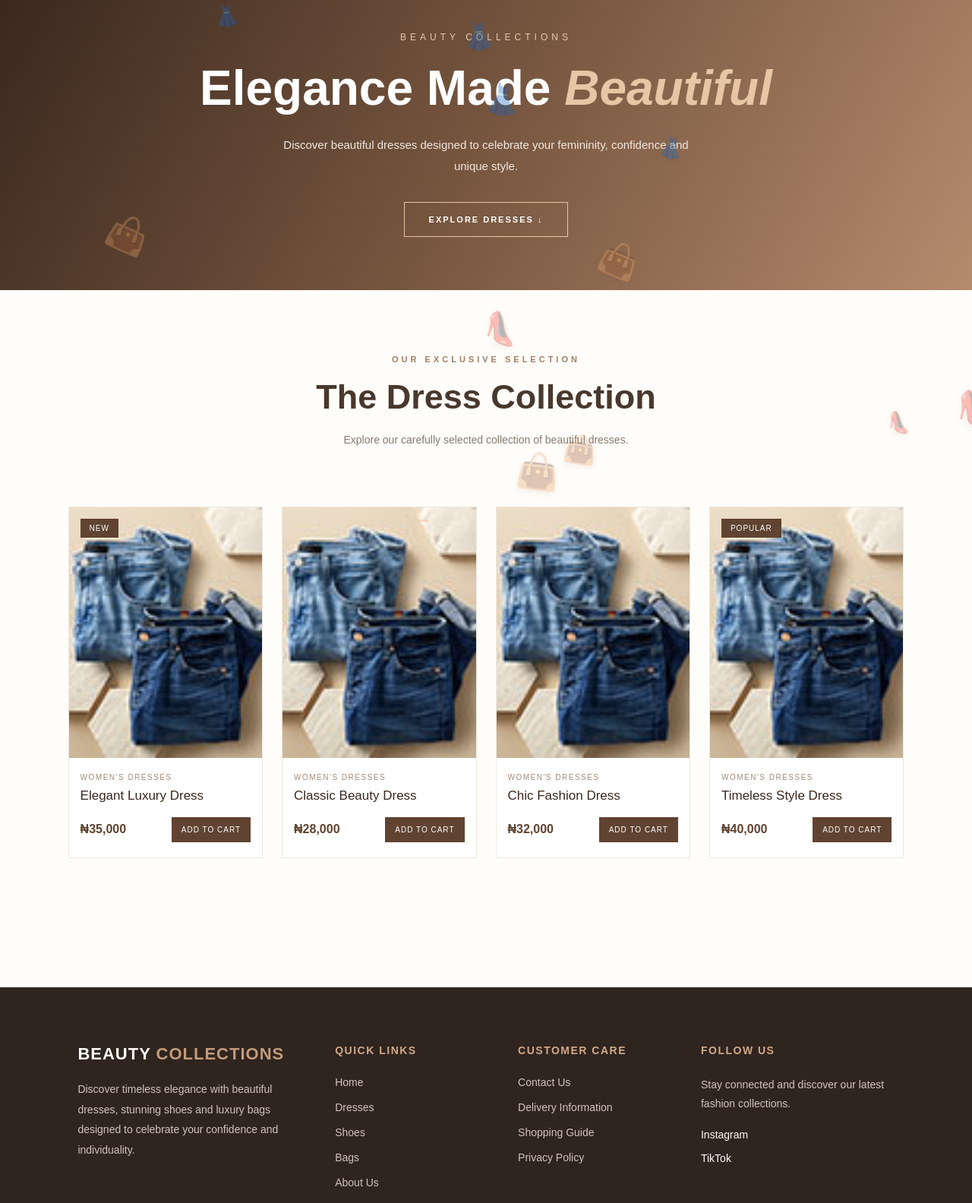
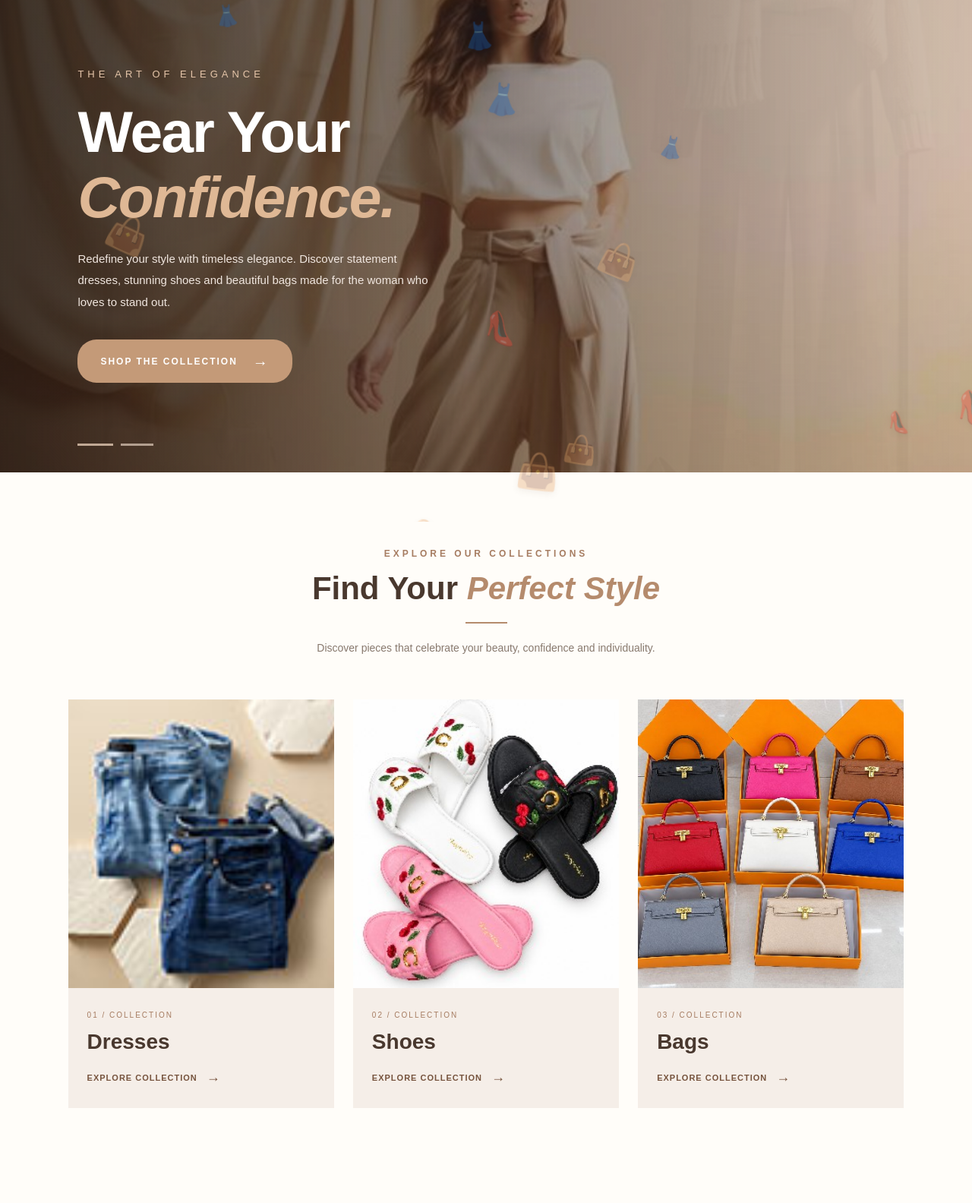
Before and after one commit to odinakakosisochukwu05-ui/beauty-collection, a plain HTML site: page dresses.html in a window 1280 px wide. Shown: the part 113-1697 px from the top of the page at 76% size. Drawn offline with Linux system fonts and the light colour scheme.

Commit message:
Update dresses.html

```diff
--- a/dresses.html
+++ b/dresses.html
@@ -4,41 +4,34 @@
 <head>
     <meta charset="UTF-8">
     <meta name="viewport" content="width=device-width, initial-scale=1.0">
-
-    <title>Dresses | Beauty Collections</title>
-
+    <title>Document</title>
     <link rel="stylesheet" href="index2.css">
+    <link rel="stylesheet" href="./fontawesome-free-7.3.1-web/fontawesome-free-7.3.1-web/css/all.min.css">
 </head>
 
 <body>
 
-    <!-- NAVBAR -->
-
+    <!-- NAVBAR START -->
     <header class="header">
 
         <nav class="navbar">
 
-            <a href="index.html" class="logo">
+            <!-- LOGO -->
+            <a href="#" class="logo">
                 BEAUTY <span>COLLECTIONS</span>
             </a>
 
+            <!-- DESKTOP NAVIGATION -->
             <ul class="nav-links">
-                <li><a href="index.html">Home</a></li>
-                <li><a href="dresses.html" class="active">Dresses</a></li>
+                <li><a href="index.html" class="active">Home</a></li>
+                <li><a href="dresses.html">Dresses</a></li>
                 <li><a href="shoes.html">Shoes</a></li>
                 <li><a href="bags.html">Bags</a></li>
-                <li><a href="index.html#about">About</a></li>
+                <li><a href="#about">About</a></li>
             </ul>
 
+            <!-- NAVBAR ICONS -->
             <div class="nav-icons">
-
-                <button class="icon-btn" aria-label="Search">
-                    <svg viewBox="0 0 24 24">
-                        <circle cx="11" cy="11" r="7"></circle>
-                        <path d="m16 16 5 5"></path>
-                    </svg>
-                </button>
-
 
                 <a href="cart.html" class="icon-btn cart-btn" aria-label="Shopping cart">
                     <svg viewBox="0 0 24 24">
@@ -51,6 +44,7 @@
 
             </div>
 
+            <!-- MOBILE MENU BUTTON -->
             <button class="menu-toggle" id="menuToggle" aria-label="Open menu">
                 <span></span>
                 <span></span>
@@ -61,16 +55,155 @@
 
     </header>
 
+    <!-- HERO SECTION START -->
+
+    <section class="hero">
+
+        <div class="hero-slideshow">
+
+            <div class="hero-slide active">
+                <img src="hero1.jpg" alt="Luxury fashion collection">
+            </div>
+
+            <div class="hero-slide">
+                <img src="hero2.jpg" alt="Elegant women's fashion">
+            </div>
+
+        </div>
+
+        <div class="hero-overlay"></div>
+
+        <div class="hero-content">
+
+            <p class="hero-subtitle">THE ART OF ELEGANCE</p>
+
+            <h1>
+                Wear Your <br>
+                <span>Confidence.</span>
+            </h1>
+
+            <p class="hero-description">
+                Redefine your style with timeless elegance.
+                Discover statement dresses, stunning shoes
+                and beautiful bags made for the woman who
+                loves to stand out.
+            </p>
+
+        <a href="#categories" class="hero-btn">
+    SHOP THE COLLECTION
+    <span>→</span>
+</a>
+
+        </div>
+
+        <div class="hero-indicators">
+            <span class="indicator active"></span>
+            <span class="indicator"></span>
+        </div>
+
+    </section>
+
+    <!-- HERO SECTION END -->
+
+    <!-- PRODUCT CATEGORIES START -->
+
+    <section class="categories" id="categories">
+
+        <div class="section-heading">
+
+            <p>EXPLORE OUR COLLECTIONS</p>
+
+            <h2>Find Your <span>Perfect Style</span></h2>
+
+            <div class="heading-line"></div>
+
+            <p class="heading-description">
+                Discover pieces that celebrate your beauty,
+                confidence and individuality.
+            </p>
+
+        </div>
+
+
+        <div class="category-container">
+
+            <!-- DRESSES -->
+
+            <div class="category-card">
+
+                <div class="category-image">
+                    <img src="./amazon2.jpg" alt="Elegant women's dresses">
+                </div>
+
+                <div class="category-info">
+                    <span>01 / COLLECTION</span>
+
+                    <h3>Dresses</h3>
+
+                    <a href="dresses.html">
+                        EXPLORE COLLECTION <span>→</span>
+                    </a>
+                </div>
+
+            </div>
+
+
+            <!-- SHOES -->
+
+            <div class="category-card">
+
+                <div class="category-image">
+                    <img src="bc-shoe1.jpg" alt="Women's fashion shoes">
+                </div>
+
+                <div class="category-info">
+                    <span>02 / COLLECTION</span>
+
+                    <h3>Shoes</h3>
+
+                    <a href="shoes.html">
+                        EXPLORE COLLECTION <span>→</span>
+                    </a>
+                </div>
+
+            </div>
+
+
+            <!-- BAGS -->
+
+            <div class="category-card">
+
+                <div class="category-image">
+                    <img src="bc-bags1.jpg" alt="Luxury women's handbags">
+                </div>
+
+                <div class="category-info">
+                    <span>03 / COLLECTION</span>
+
+                    <h3>Bags</h3>
+
+                    <a href="bags.html">
+                        EXPLORE COLLECTION <span>→</span>
+                    </a>
+                </div>
+
+            </div>
+
+        </div>
+
+    </section>
+
+    <!-- PRODUCT CATEGORIES END -->
 
     <!-- MOBILE SIDEBAR -->
-
     <div class="sidebar-overlay" id="sidebarOverlay"></div>
 
     <aside class="sidebar" id="sidebar">
 
         <div class="sidebar-header">
             <h2>BEAUTY <span>COLLECTIONS</span></h2>
-            <button id="closeSidebar">&times;</button>
+
+            <button id="closeSidebar" aria-label="Close menu">&times;</button>
         </div>
 
         <ul>
@@ -78,123 +211,53 @@
             <li><a href="dresses.html">Dresses</a></li>
             <li><a href="shoes.html">Shoes</a></li>
             <li><a href="bags.html">Bags</a></li>
-            <li><a href="index.html#about">About</a></li>
+            <li><a href="#about">About</a></li>
         </ul>
 
     </aside>
+    <!-- NAVBAR END -->
 
+    <!-- ABOUT US SECTION -->
+<section class="about-section" id="about">
 
-    <!-- DRESSES PAGE -->
+    <div class="about-image">
+        <img src="abt-us.jpg" alt="Beauty Collections fashion">
+    </div>
 
-    <main>
+    <div class="about-content">
 
-        <section class="collection-banner">
+        <span class="about-subtitle">GET TO KNOW US</span>
 
-            <p>BEAUTY COLLECTIONS</p>
-
-            <h1>Elegance Made <span>Beautiful</span></h1>
+        <h2>Elegance That Speaks <span>For You</span></h2>
 
         <p>
-                Discover beautiful dresses designed to celebrate
-                your femininity, confidence and unique style.
+            Welcome to BEAUTY COLLECTIONS, where style meets elegance.
+            We believe every woman deserves to look beautiful, feel
+            confident and express her unique personality.
         </p>
 
-            <a href="#dress-products">EXPLORE DRESSES ↓</a>
+        <p>
+            From stunning dresses to stylish shoes and beautiful bags,
+            we bring together fashion pieces that make every moment special.
+        </p>
+
+        <a href="#categories" class="about-btn">EXPLORE COLLECTIONS</a>
+
+    </div>
 
 </section>
 
+    <!-- ==============================
+     BEAUTY COLLECTIONS FOOTER
+============================== -->
 
-        <section class="collection-intro" id="dress-products">
-
-            <p>OUR EXCLUSIVE SELECTION</p>
-
-            <h2>The Dress Collection</h2>
-
-            <p>
-                Explore our carefully selected collection
-                of beautiful dresses.
-            </p>
-
-        </section>
-
-        <!-- DRESS PRODUCTS WILL GO HERE -->
-
-        <div class="product-container">
-
-    <!-- Product 1 -->
-    <div class="product-card">
-        <div class="product-image">
-            <img src="./amazon2.jpg" alt="Elegant dress">
-            <span class="product-tag">NEW</span>
-        </div>
-        <div class="product-info">
-            <p class="product-category">WOMEN'S DRESSES</p>
-            <h3>Elegant Luxury Dress</h3>
-            <div class="product-bottom">
-                <span class="product-price">₦35,000</span>
-                <button class="add-cart-btn">ADD TO CART</button>
-            </div>
-        </div>
-    </div>
-
-    <!-- Product 2 -->
-    <div class="product-card">
-        <div class="product-image">
-            <img src="./amazon2.jpg" alt="Classic women's dress">
-        </div>
-        <div class="product-info">
-            <p class="product-category">WOMEN'S DRESSES</p>
-            <h3>Classic Beauty Dress</h3>
-            <div class="product-bottom">
-                <span class="product-price">₦28,000</span>
-                <button class="add-cart-btn">ADD TO CART</button>
-            </div>
-        </div>
-    </div>
-
-    <!-- Product 3 -->
-    <div class="product-card">
-        <div class="product-image">
-            <img src="./amazon2.jpg" alt="Fashion dress">
-        </div>
-        <div class="product-info">
-            <p class="product-category">WOMEN'S DRESSES</p>
-            <h3>Chic Fashion Dress</h3>
-            <div class="product-bottom">
-                <span class="product-price">₦32,000</span>
-                <button class="add-cart-btn">ADD TO CART</button>
-            </div>
-        </div>
-    </div>
-
-    <!-- Product 4 -->
-    <div class="product-card">
-        <div class="product-image">
-            <img src="./amazon2.jpg" alt="Stylish dress">
-            <span class="product-tag">POPULAR</span>
-        </div>
-        <div class="product-info">
-            <p class="product-category">WOMEN'S DRESSES</p>
-            <h3>Timeless Style Dress</h3>
-            <div class="product-bottom">
-                <span class="product-price">₦40,000</span>
-                <button class="add-cart-btn">ADD TO CART</button>
-            </div>
-        </div>
-    </div>
-
-</div>
-
-    </main>
-
-
-
-    <!-- FOOTER BOTTOM -->
 <footer class="footer" id="footer">
 
     <div class="footer-container">
 
+        <!-- BRAND INFORMATION -->
         <div class="footer-brand">
+
             <a href="index.html" class="footer-logo">
                 BEAUTY <span>COLLECTIONS</span>
             </a>
@@ -204,44 +267,81 @@
                 stunning shoes and luxury bags designed to celebrate
                 your confidence and individuality.
             </p>
+
         </div>
 
+
+        <!-- QUICK LINKS -->
         <div class="footer-links">
+
             <h3>QUICK LINKS</h3>
+
             <ul>
                 <li><a href="index.html">Home</a></li>
                 <li><a href="dresses.html">Dresses</a></li>
                 <li><a href="shoes.html">Shoes</a></li>
                 <li><a href="bags.html">Bags</a></li>
-                <li><a href="index.html#about">About Us</a></li>
+                <li><a href="#about">About Us</a></li>
+            </ul>
+
+        </div>
+
+
+        <!-- CUSTOMER SUPPORT -->
+  <div class="footer-links">
+    <h3>CUSTOMER CARE</h3>
+
+    <ul>
+        <li>
+            <a href="https://wa.me/2348101606640" target="_blank" rel="noopener noreferrer">
+                Contact Us
+            </a>
+        </li>
     </ul>
 </div>
 
-        <div class="footer-links">
-            <h3>CUSTOMER CARE</h3>
-            <ul>
-                <li><a href="#">Contact Us</a></li>
-                <li><a href="#">Delivery Information</a></li>
-                <li><a href="#">Shopping Guide</a></li>
-                <li><a href="#">Privacy Policy</a></li>
-            </ul>
-        </div>
 
+        <!-- SOCIAL MEDIA -->
         <div class="footer-social">
+
             <h3>FOLLOW US</h3>
-            <p>Stay connected and discover our latest fashion collections.</p>
+
+            <p>
+                Stay connected and discover our latest
+                fashion collections.
+            </p>
 
           <div class="social-links">
-                <a href="#" aria-label="Instagram">Instagram</a>
-                <a href="#" aria-label="TikTok">TikTok</a>
-            </div>
+
+    <a href="https://www.instagram.com/beautycollection/"
+       target="_blank" rel="noopener noreferrer">
+        Instagram
+    </a>
+
+    <a href="https://www.tiktok.com/@beauty.collection813"
+       target="_blank" rel="noopener noreferrer">
+        TikTok
+    </a>
+
 </div>
 
         </div>
 
+    </div>
+
+
+
+    <!-- FOOTER BOTTOM -->
     <div class="footer-bottom">
-        <p>© 2026 BEAUTY COLLECTIONS. All Rights Reserved.</p>
-        <p>Designed with elegance ♡</p>
+
+        <p>
+            © 2026 BEAUTY COLLECTIONS. All Rights Reserved.
+        </p>
+
+        <p>
+            Designed with elegance ♡
+        </p>
+
     </div>
 
 </footer>
@@ -249,7 +349,6 @@
 <!-- FOOTER END -->
 
     <script src="index2.js"></script>
-
 </body>
 
 </html>
```
Lines whose indentation alone changed are shown as unchanged.
